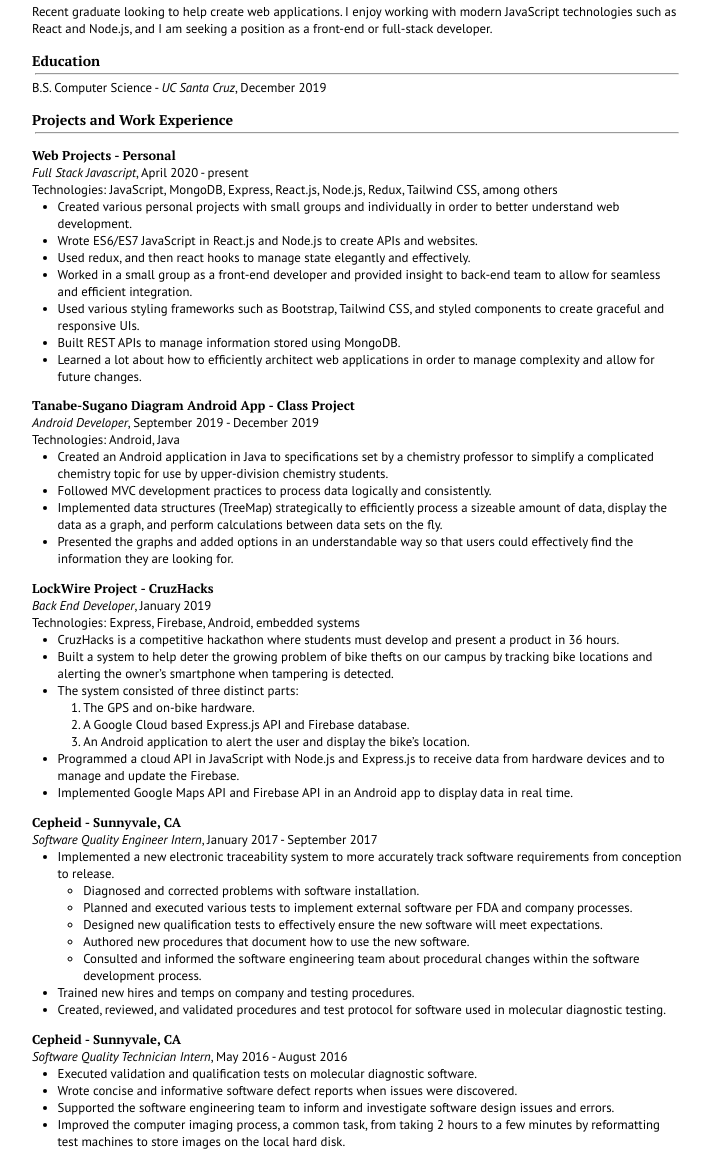
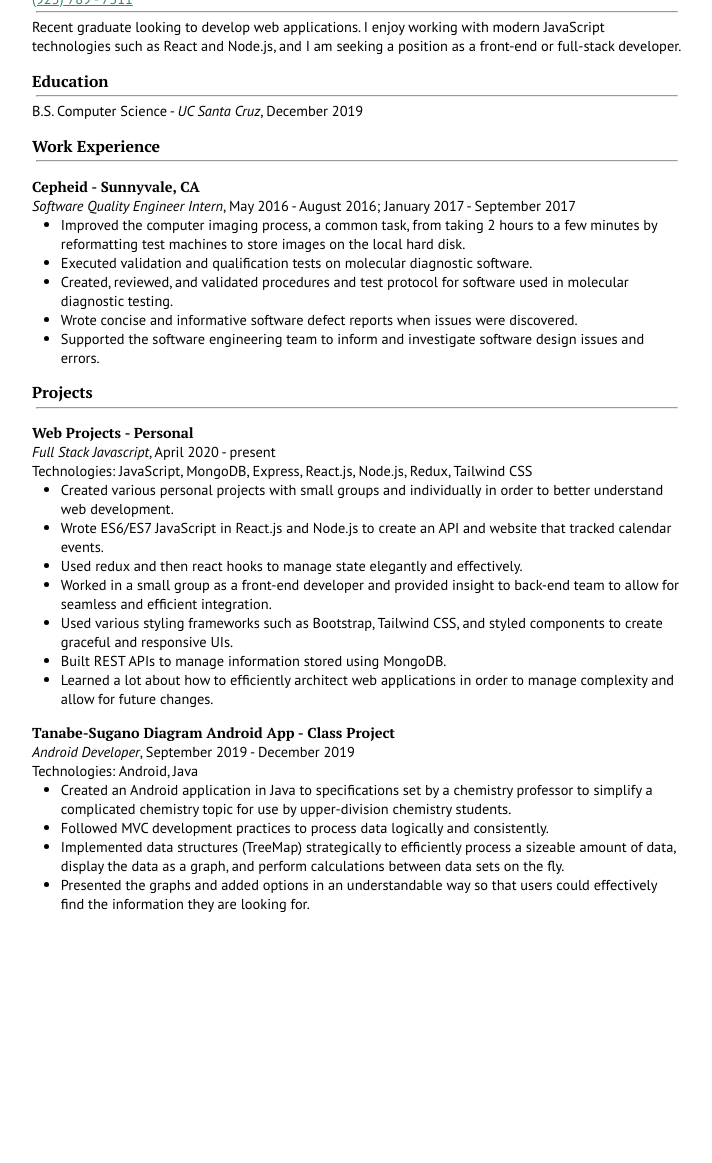
Before and after one commit to CollingsKenny/resume, a website: page index.html in a window 1280 px wide. Shown: the part 111-1274 px from the top of the page, without its empty margins (283-995 px from the left). After the commit the page ends 1038 px from the top, so only its background shows below. Drawn offline with Linux system fonts and the light colour scheme; files that its build step writes are made by us from their sources.

Commit message:
Re-ordered

```diff
--- a/index.html
+++ b/index.html
@@ -3,7 +3,7 @@
     <meta name="author" content="Kenny Collings">
     <link href="https://fonts.googleapis.com/css2?family=PT+Sans:ital@0;1&amp;family=PT+Serif:wght@700&amp;display=swap" rel="stylesheet">
 
-    <link rel="stylesheet" href="styles/styles.css" type="text/css">
+    <link rel="stylesheet" href="styles.css" type="text/css">
   </head>
 <body>
 
@@ -52,19 +52,30 @@
 <p><a href="mailto:collingsKenny@gmail.com">collingsKenny@gmail.com</a></p>
 <p><a href="tel:+1-925-789-7311">(925) 789 - 7311</a></p>
 <hr>
-<p>Recent graduate looking to help create web applications. I enjoy working with modern JavaScript technologies such as React and Node.js, and I am seeking a position as a front-end or full-stack developer.</p>
+<p>Recent graduate looking to develop web applications. I enjoy working with modern JavaScript technologies such as React and Node.js, and I am seeking a position as a front-end or full-stack developer.</p>
 <h2 id="education">Education</h2>
 <hr>
 <p>B.S. Computer Science - <em>UC Santa Cruz</em>, December 2019</p>
-<h2 id="projects-and-work-experience">Projects and Work Experience</h2>
+<h2 id="work-experience">Work Experience</h2>
+<hr>
+<h3 id="cepheid---sunnyvale-ca">Cepheid - Sunnyvale, CA</h3>
+<p><em>Software Quality Engineer Intern</em>, May 2016 - August 2016; January 2017 - September 2017</p>
+<ul>
+<li>Improved the computer imaging process, a common task, from taking 2 hours to a few minutes by reformatting test machines to store images on the local hard disk.</li>
+<li>Executed validation and qualification tests on molecular diagnostic software.</li>
+<li>Created, reviewed, and validated procedures and test protocol for software used in molecular diagnostic testing.</li>
+<li>Wrote concise and informative software defect reports when issues were discovered.</li>
+<li>Supported the software engineering team to inform and investigate software design issues and errors.</li>
+</ul>
+<h2 id="projects">Projects</h2>
 <hr>
 <h3 id="web-projects---personal">Web Projects - Personal</h3>
 <p><em>Full Stack Javascript</em>, April 2020 - present<br>
-Technologies: JavaScript, MongoDB, Express, React.js, Node.js, Redux, Tailwind CSS, among others</p>
+Technologies: JavaScript, MongoDB, Express, React.js, Node.js, Redux, Tailwind CSS</p>
 <ul>
 <li>Created various personal projects with small groups and individually in order to better understand web development.</li>
-<li>Wrote ES6/ES7 JavaScript in React.js and Node.js to create APIs and websites.</li>
-<li>Used redux, and then react hooks to manage state elegantly and effectively.</li>
+<li>Wrote ES6/ES7 JavaScript in React.js and Node.js to create an API and website that tracked calendar events.</li>
+<li>Used redux and then react hooks to manage state elegantly and effectively.</li>
 <li>Worked in a small group as a front-end developer and provided insight to back-end team to allow for seamless and efficient integration.</li>
 <li>Used various styling frameworks such as Bootstrap, Tailwind CSS, and styled components to create graceful and responsive UIs.</li>
 <li>Built REST APIs to manage information stored using MongoDB.</li>
@@ -78,39 +89,6 @@ Technologies: JavaScript, MongoDB, Express, React.js, Node.js, Redux, Tailwind C
 <li>Followed MVC development practices to process data logically and consistently.</li>
 <li>Implemented data structures (TreeMap) strategically to efficiently process a sizeable amount of data, display the data as a graph, and perform calculations between data sets on the fly.</li>
 <li>Presented the graphs and added options in an understandable way so that users could effectively find the information they are looking for.</li>
-</ul>
-<h3 id="lockwire-project---cruzhacks">LockWire Project - CruzHacks</h3>
-<p><em>Back End Developer</em>, January 2019</p>
-<p>Technologies: Express, Firebase, Android, embedded systems</p>
-<ul>
-<li>CruzHacks is a competitive hackathon where students must develop and present a product in 36 hours.</li>
-<li>Built a system to help deter the growing problem of bike thefts on our campus by tracking bike locations and alerting the owner’s smartphone when tampering is detected.</li>
-<li>The system consisted of three distinct parts:<ol>
-<li>The GPS and on-bike hardware.</li>
-<li>A Google Cloud based Express.js API and Firebase database.</li>
-<li>An Android application to alert the user and display the bike’s location.</li></ol></li>
-<li>Programmed a cloud API in JavaScript with Node.js and Express.js to receive data from hardware devices and to manage and update the Firebase.</li>
-<li>Implemented Google Maps API and Firebase API in an Android app to display data in real time.</li>
-</ul>
-<h3 id="cepheid---sunnyvale-ca">Cepheid - Sunnyvale, CA</h3>
-<p><em>Software Quality Engineer Intern</em>, January 2017 - September 2017</p>
-<ul>
-<li>Implemented a new electronic traceability system to more accurately track software requirements from conception to release.<ul>
-<li>Diagnosed and corrected problems with software installation.</li>
-<li>Planned and executed various tests to implement external software per FDA and company processes.</li>
-<li>Designed new qualification tests to effectively ensure the new software will meet expectations.</li>
-<li>Authored new procedures that document how to use the new software.</li>
-<li>Consulted and informed the software engineering team about procedural changes within the software development process.</li></ul></li>
-<li>Trained new hires and temps on company and testing procedures.</li>
-<li>Created, reviewed, and validated procedures and test protocol for software used in molecular diagnostic testing.</li>
-</ul>
-<h3 id="cepheid---sunnyvale-ca-1">Cepheid - Sunnyvale, CA</h3>
-<p><em>Software Quality Technician Intern</em>, May 2016 - August 2016</p>
-<ul>
-<li>Executed validation and qualification tests on molecular diagnostic software.</li>
-<li>Wrote concise and informative software defect reports when issues were discovered.</li>
-<li>Supported the software engineering team to inform and investigate software design issues and errors.</li>
-<li>Improved the computer imaging process, a common task, from taking 2 hours to a few minutes by reformatting test machines to store images on the local hard disk.</li>
 </ul></main>
 
 </body></html>
--- a/styles.css
+++ b/styles.css
@@ -12,7 +12,7 @@ body {
   padding: 1em;
   width: 650px;
   margin: auto;
-  font-size: 0.8rem;
+  font-size: 0.9rem;
 }
 
 p,
@@ -69,7 +69,8 @@ ol {
   }
   body {
     padding: 0;
-    width: 650px;
+    margin: 0.5in 1in;
+    width: auto;
   }
   h1 {
     margin: 0;
```
Also changed, not shown: resume.md (+19 -42 lines).
